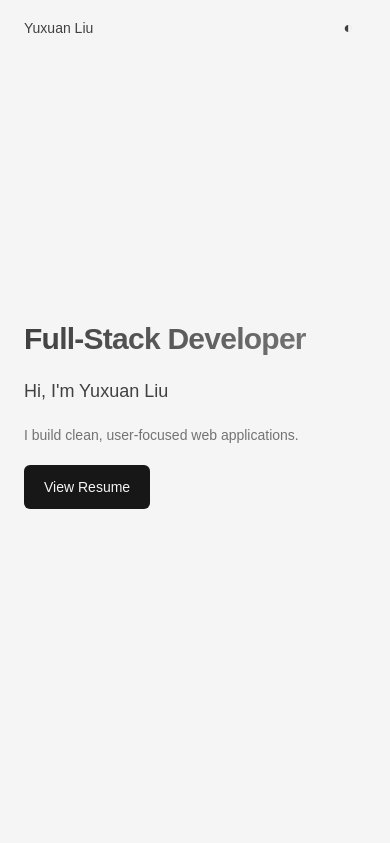
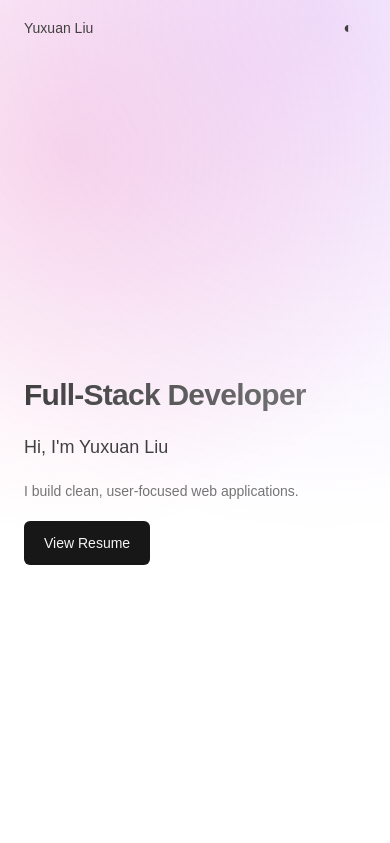
Before and after one commit to lllLucario/yuxuan-portfolio, a Next.js app: page / in a window 390 px wide. Shown: the top 843 px of the page. Built offline with nearby package versions, Linux system fonts and the light colour scheme.

Commit message:
Update global styles to enhance dark mode support; add new background variables and adjust body styles for improved visual effects and responsiveness.

```diff
--- a/app/globals.css
+++ b/app/globals.css
@@ -4,6 +4,10 @@
 :root {
   --background: #ffffff;
   --foreground: #171717;
+  --bg-base: #ffffff;
+  --bg-accent-1: rgba(236, 72, 153, 0.18);
+  --bg-accent-2: rgba(168, 85, 247, 0.18);
+  --dot-color: rgba(0, 0, 0, 0.1);
 }
 
 @theme inline {
@@ -25,9 +29,44 @@ html.dark {
   color-scheme: dark;
 }
 
+.dark {
+  --bg-base: #0a0a0a;
+  --bg-accent-1: rgba(59, 130, 246, 0.34);
+  --bg-accent-2: rgba(37, 99, 235, 0.22);
+  --dot-color: rgba(255, 255, 255, 0.16);
+}
+
 body {
-  @apply bg-neutral-100 text-neutral-900 antialiased dark:bg-neutral-950 dark:text-neutral-100;
+  @apply text-neutral-900 antialiased dark:text-neutral-100;
+  position: relative;
+  background-color: var(--bg-base);
+  background-image:
+    radial-gradient(circle at 18% 18%, var(--bg-accent-1), transparent 50%),
+    radial-gradient(circle at 82% 2%, var(--bg-accent-2), transparent 58%);
+  background-attachment: fixed;
   font-family: Arial, Helvetica, sans-serif;
+}
+
+body::before {
+  content: "";
+  position: fixed;
+  inset: 0;
+  pointer-events: none;
+  background-image: radial-gradient(var(--dot-color) 1px, transparent 1px);
+  background-size: 20px 20px;
+  opacity: 0.72;
+  z-index: 0;
+}
+
+body > * {
+  position: relative;
+  z-index: 1;
+}
+
+@media (max-width: 640px) {
+  body::before {
+    display: none;
+  }
 }
 
 .reveal {
```
